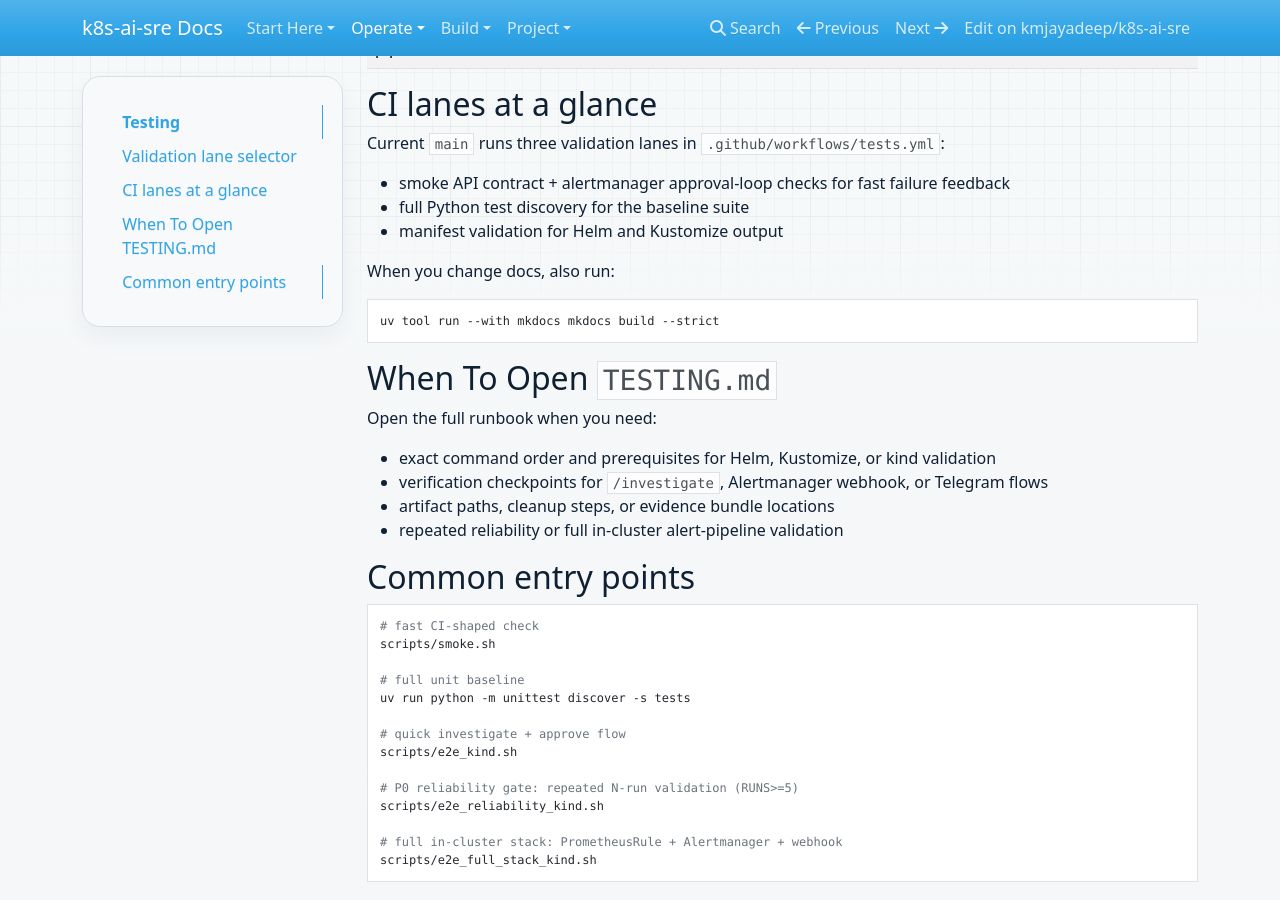
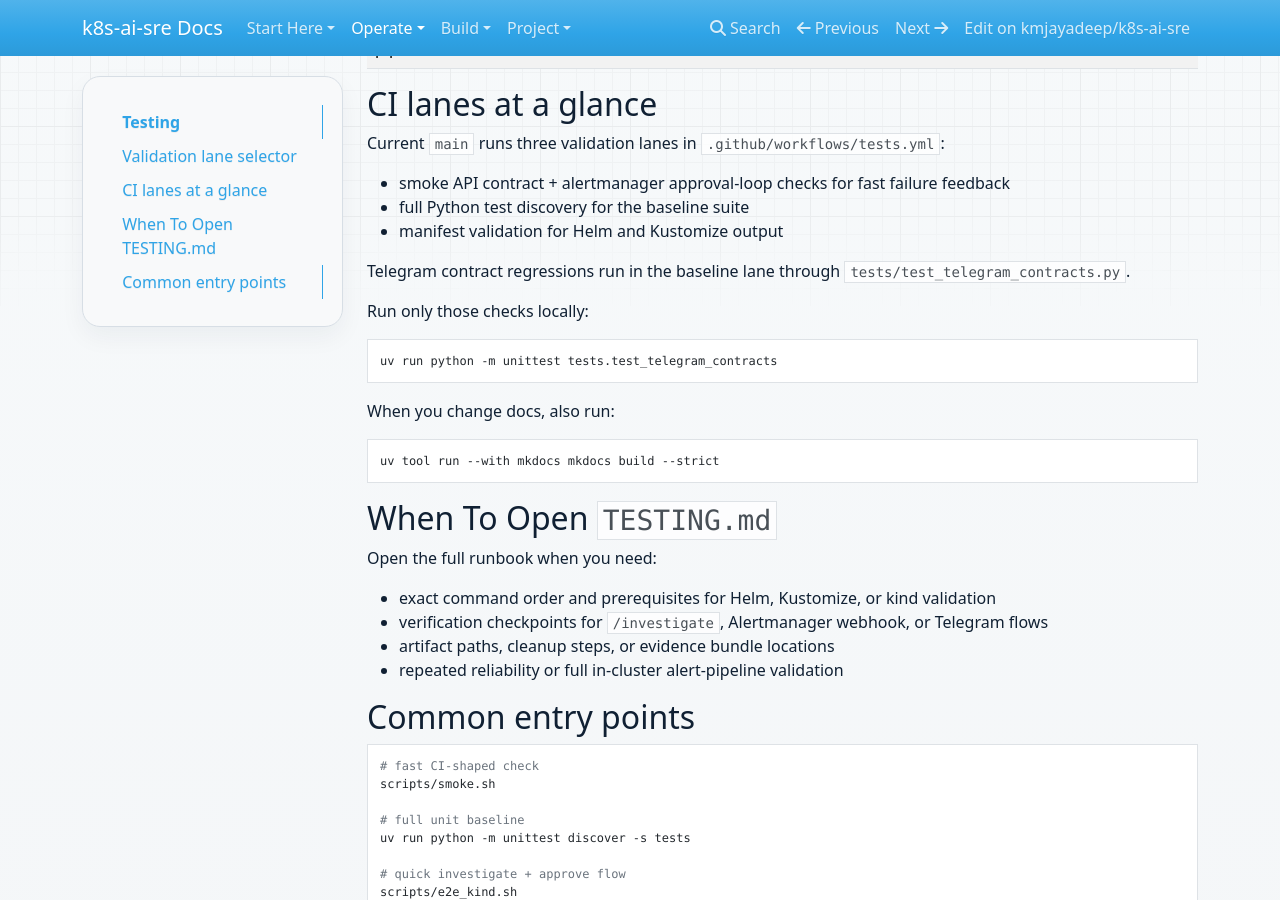
Before and after one commit to kmjayadeep/k8s-ai-sre, an MkDocs documentation site: the page built from docs/testing.md, in a window 1280 px wide and 900 px high, scrolled down 774 px. Built offline with MkDocs 1.6.1, drawn with Linux system fonts in a browser that asks for light colours; nearby versions of some CDN libraries.

Commit message:
KSA-50: add Telegram output contract regressions (#91)
Add fixture-based contract tests for notification and /incident rendering, and document local + CI execution path for these checks.

Co-authored-by: Agent0 <kmjayadeep+cosmos@gmail.com>
Co-authored-by: Paperclip <noreply@paperclip.ing>

````diff
--- a/docs/testing.md
+++ b/docs/testing.md
@@ -23,6 +23,14 @@ Current `main` runs three validation lanes in `.github/workflows/tests.yml`:
 - smoke API contract + alertmanager approval-loop checks for fast failure feedback
 - full Python test discovery for the baseline suite
 - manifest validation for Helm and Kustomize output
+
+Telegram contract regressions run in the baseline lane through `tests/test_telegram_contracts.py`.
+
+Run only those checks locally:
+
+```bash
+uv run python -m unittest tests.test_telegram_contracts
+```
 
 When you change docs, also run:
 
````
Also changed, not shown: TESTING.md (+19 -0 lines), 2 other files.
